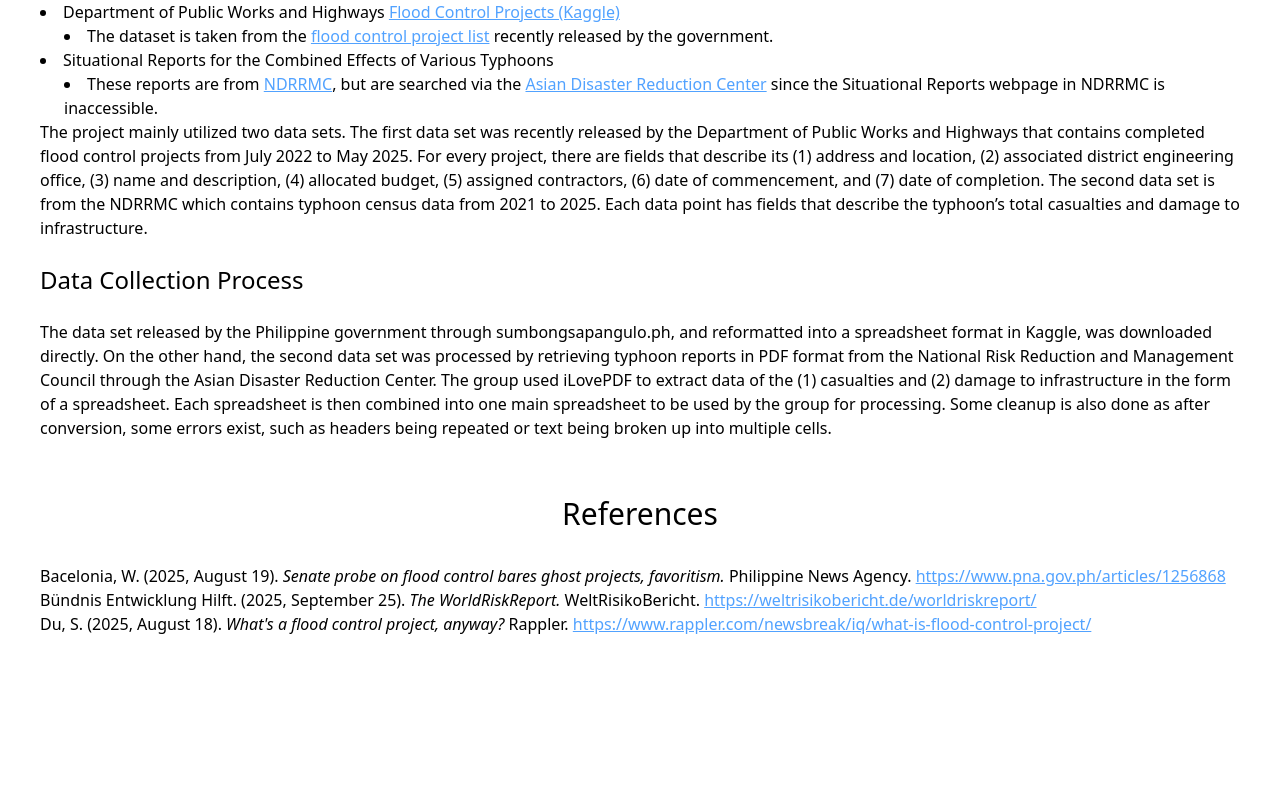
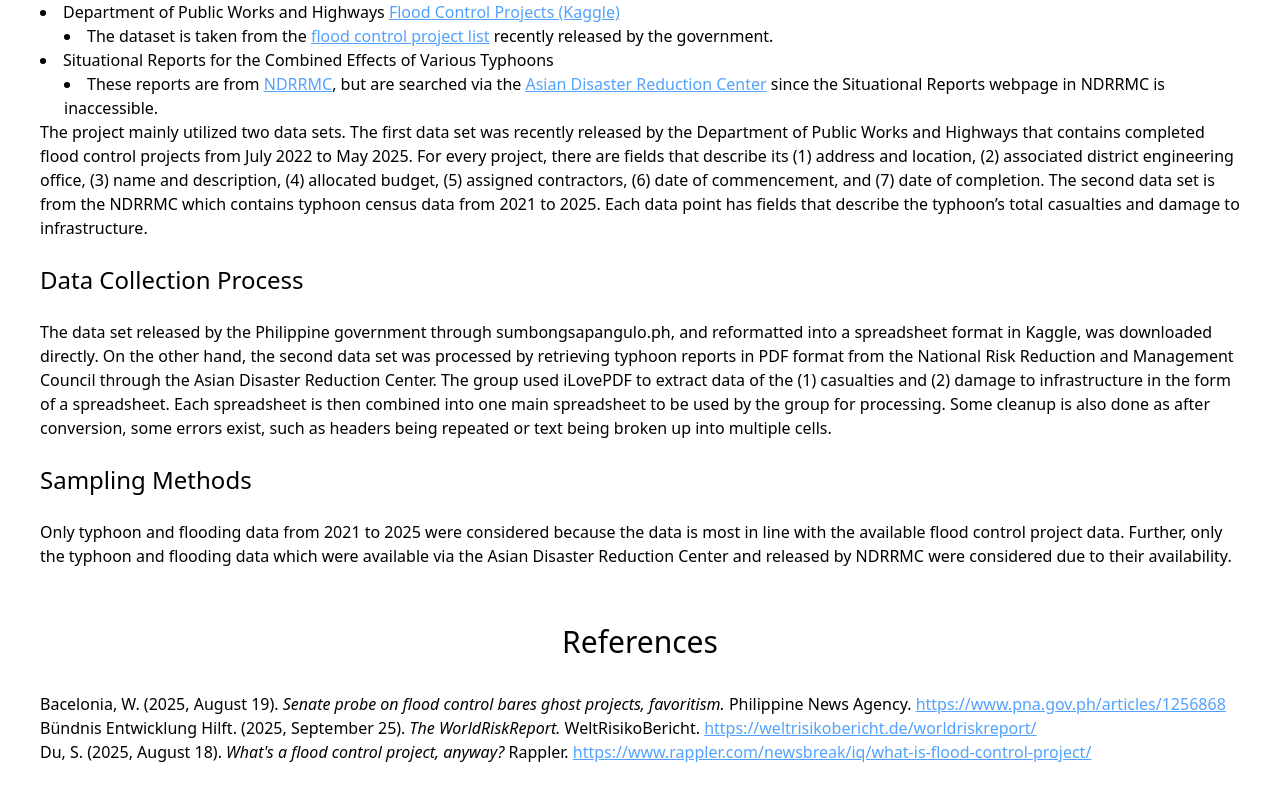
Before and after one commit to galierie/drowning-in-budget, a SvelteKit app: page / in a window 1280 px wide. Shown: the part 1124-1924 px from the top of the page. Before the commit the page ends 1800 px from the top, so only its background shows below. Built offline with nearby package versions, Linux system fonts and the light colour scheme.

Commit message:
feat: add sampling methods

```diff
--- a/src/routes/+page.svelte
+++ b/src/routes/+page.svelte
@@ -133,6 +133,10 @@
 <p>The data set released by the Philippine government through sumbongsapangulo.ph, and reformatted into a spreadsheet format in Kaggle, was downloaded directly.  On the other hand, the second data set was processed by retrieving typhoon reports in PDF format from the National Risk Reduction and Management Council through the Asian Disaster Reduction Center. The group used iLovePDF to extract data of the (1) casualties and (2) damage to infrastructure in the form of a spreadsheet.  Each spreadsheet is then combined into one main spreadsheet to be used by the group for processing. Some cleanup is also done as after conversion, some errors exist, such as headers being repeated or text being broken up into multiple cells.</p>
 <br />
 
+<h2 class="mb-6 text-2xl">Sampling Methods</h2>
+<p>Only typhoon and flooding data from 2021 to 2025 were considered because the data is most in line with the available flood control project data. Further, only the typhoon and flooding data which were available via the Asian Disaster Reduction Center and released by NDRRMC were considered due to their availability.</p>
+<br />
+
 <h1 class="my-8 text-center text-3xl">References</h1>
 <div class="pl-6">
 	<p class="-indent-6">
```
